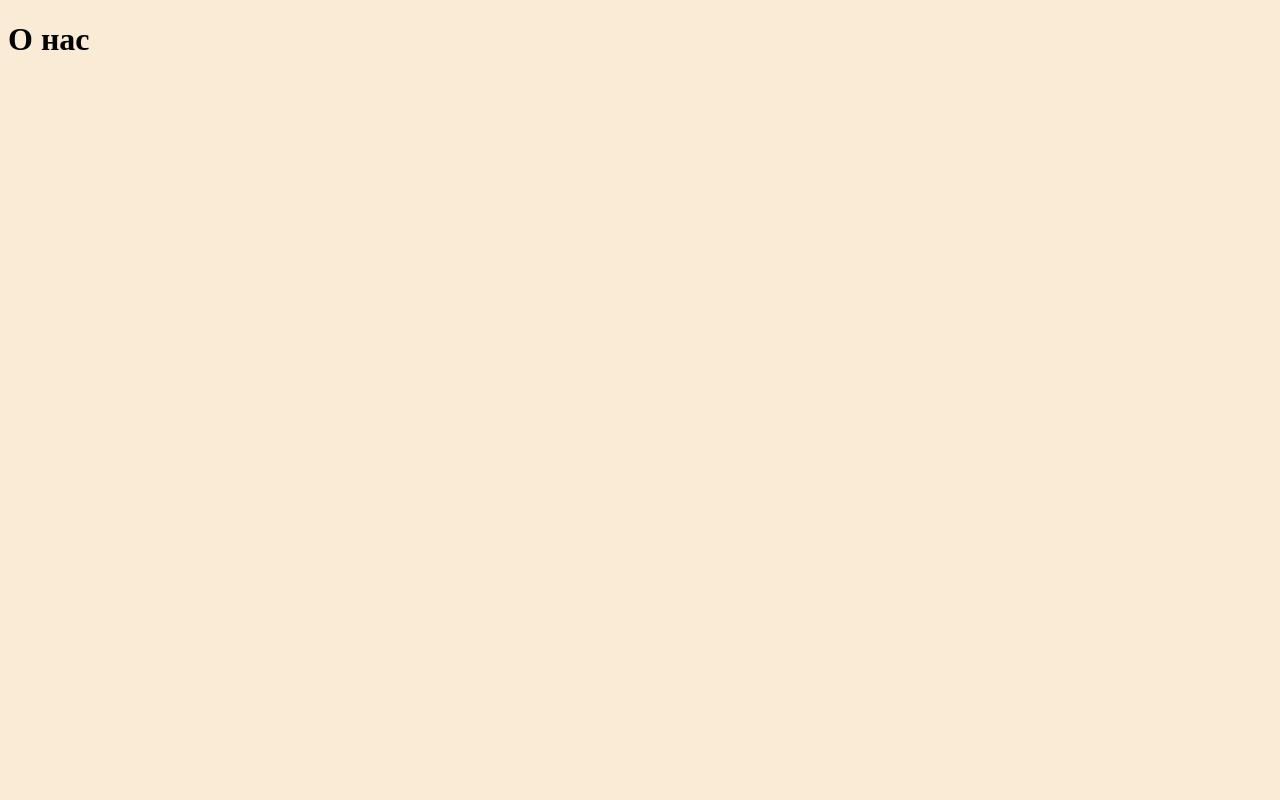
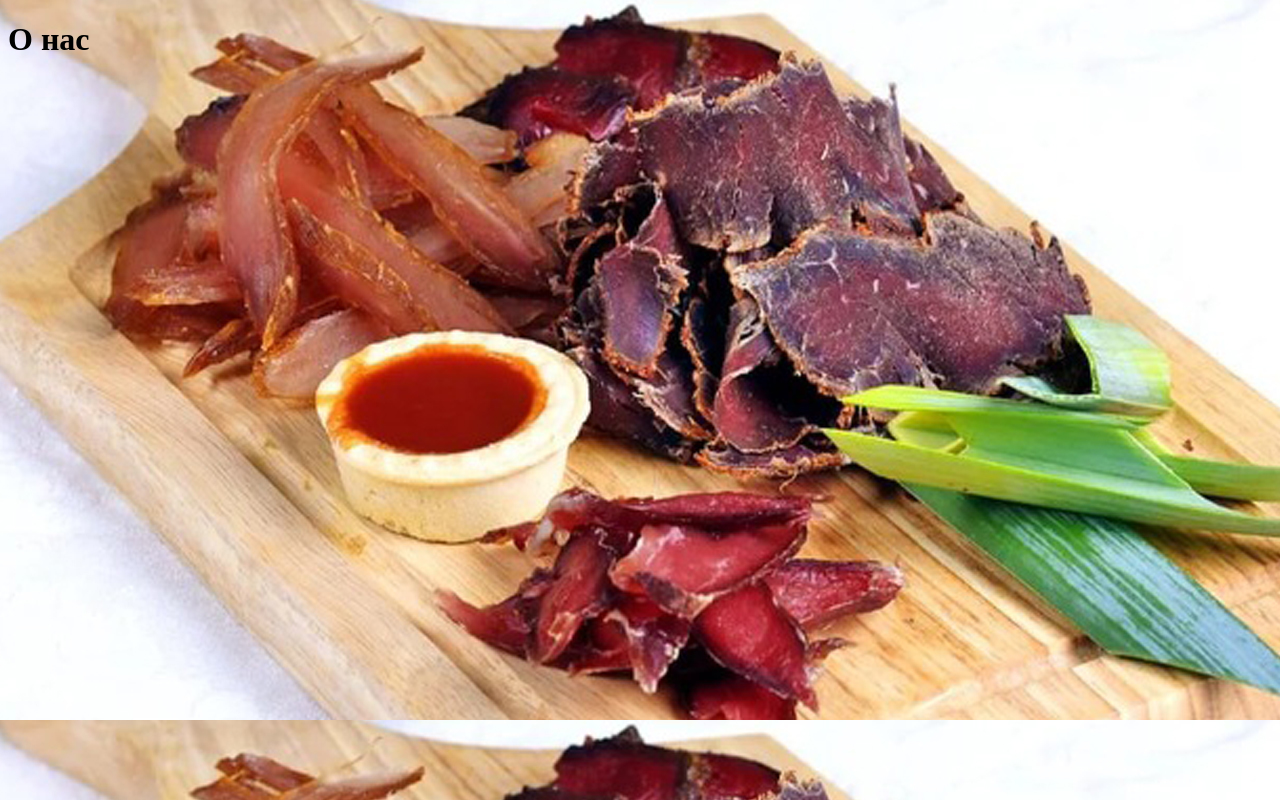
Before and after one commit to tedekusa/Meat-barrel, a plain HTML site: page index.html in a window 1280 px wide. Drawn offline with Linux system fonts and the light colour scheme.

Commit message:
Update style.css

```diff
--- a/style.css
+++ b/style.css
@@ -1,4 +1,3 @@
 
-body{background: antiquewhite;
-    font-family: Montserrat;
+body{background-image: url(./152380553419854782.jpg);
    }
```
